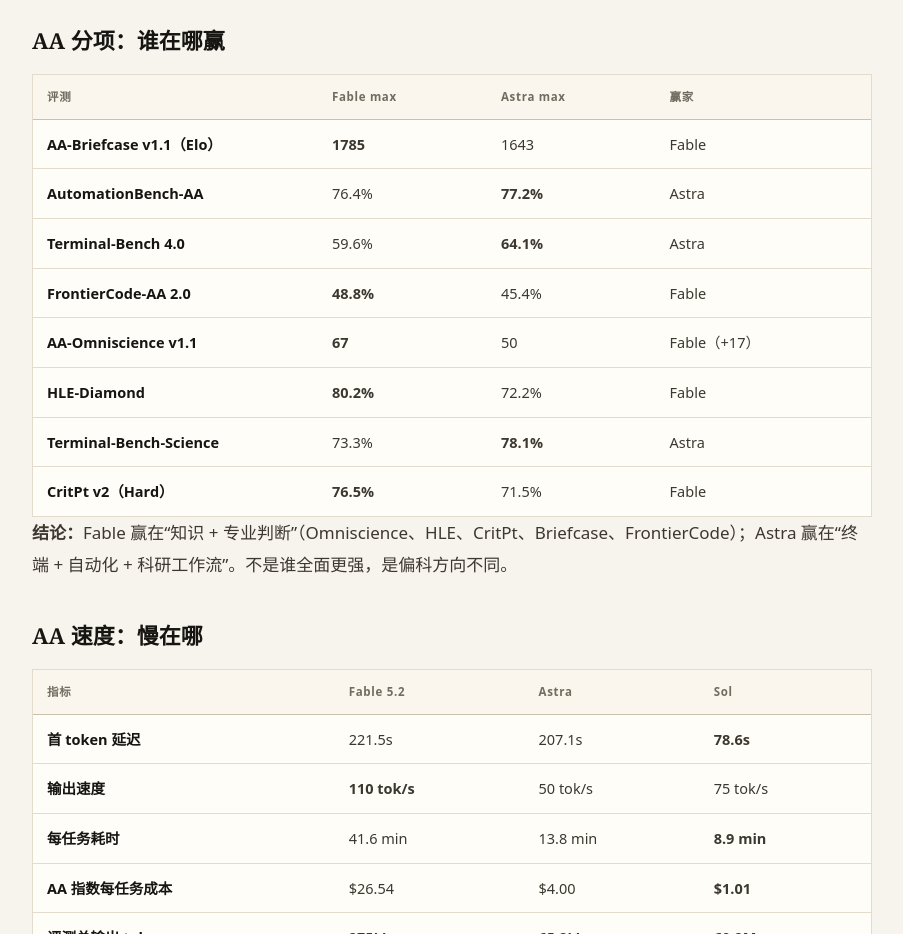
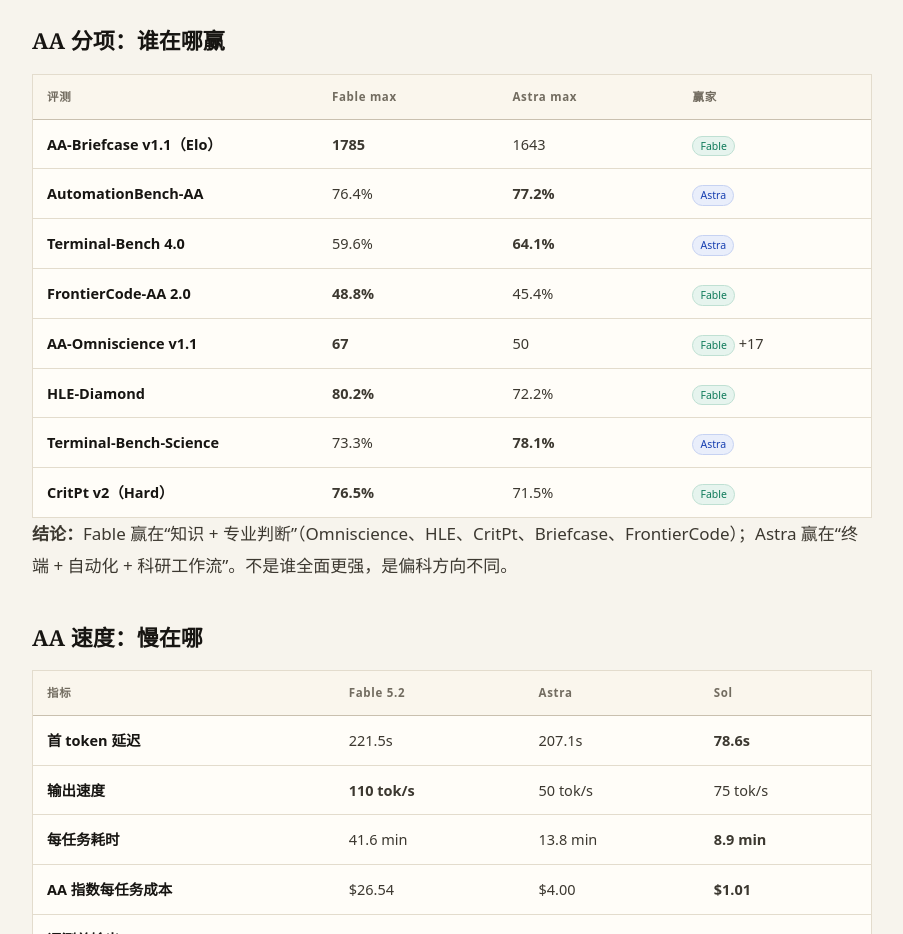
Before and after one commit to wjiajia413-debug/card, a plain HTML site: page gpt62.html in a window 1280 px wide. Shown: the part 4000-4934 px from the top of the page, without its empty margins (188-1091 px from the left). Drawn offline with Linux system fonts and the light colour scheme.

Commit message:
Polish winner tags

```diff
--- a/gpt62.html
+++ b/gpt62.html
@@ -172,6 +172,10 @@
   .quote p:last-of-type{margin-bottom:0}
   .quote .take{margin-top:10px;padding-top:9px;border-top:1px dashed var(--line);font-size:13px;color:var(--blue-deep)}
   .quote .take b{color:var(--ink)}
+
+  .tag{display:inline-block;font-size:10.5px;line-height:1.6;padding:1px 7px;border-radius:999px;border:1px solid;white-space:nowrap}
+  .tag.green{color:var(--green);border-color:#bfe0d3;background:#e6f4ee}
+  .tag.blue{color:var(--blue-deep);border-color:#c6d2f2;background:#e9eefb}
 </style>
 </head>
 <body>
@@ -350,7 +354,7 @@
           <tr><td>AutomationBench-AA</td><td>76.4%</td><td><b>77.2%</b></td><td><span class="tag blue">Astra</span></td></tr>
           <tr><td>Terminal-Bench 4.0</td><td>59.6%</td><td><b>64.1%</b></td><td><span class="tag blue">Astra</span></td></tr>
           <tr><td>FrontierCode-AA 2.0</td><td><b>48.8%</b></td><td>45.4%</td><td><span class="tag green">Fable</span></td></tr>
-          <tr><td>AA-Omniscience v1.1</td><td><b>67</b></td><td>50</td><td>Fable（+17）</td></tr>
+          <tr><td>AA-Omniscience v1.1</td><td><b>67</b></td><td>50</td><td><span class="tag green">Fable</span> +17</td></tr>
           <tr><td>HLE-Diamond</td><td><b>80.2%</b></td><td>72.2%</td><td><span class="tag green">Fable</span></td></tr>
           <tr><td>Terminal-Bench-Science</td><td>73.3%</td><td><b>78.1%</b></td><td><span class="tag blue">Astra</span></td></tr>
           <tr><td>CritPt v2（Hard）</td><td><b>76.5%</b></td><td>71.5%</td><td><span class="tag green">Fable</span></td></tr>
```
